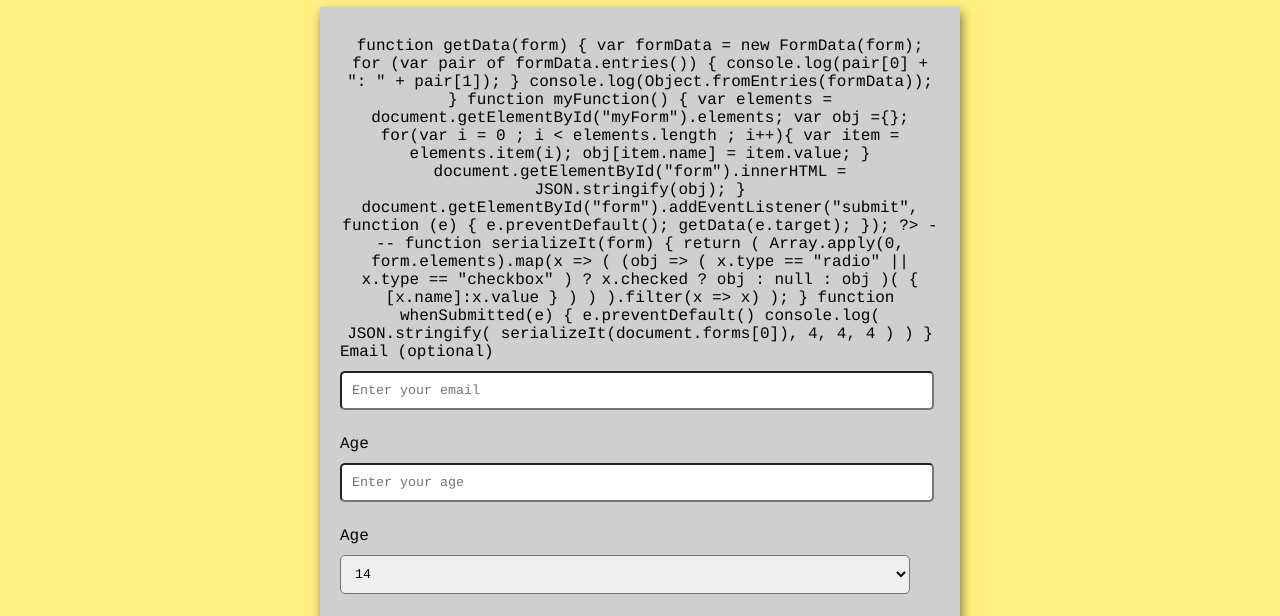
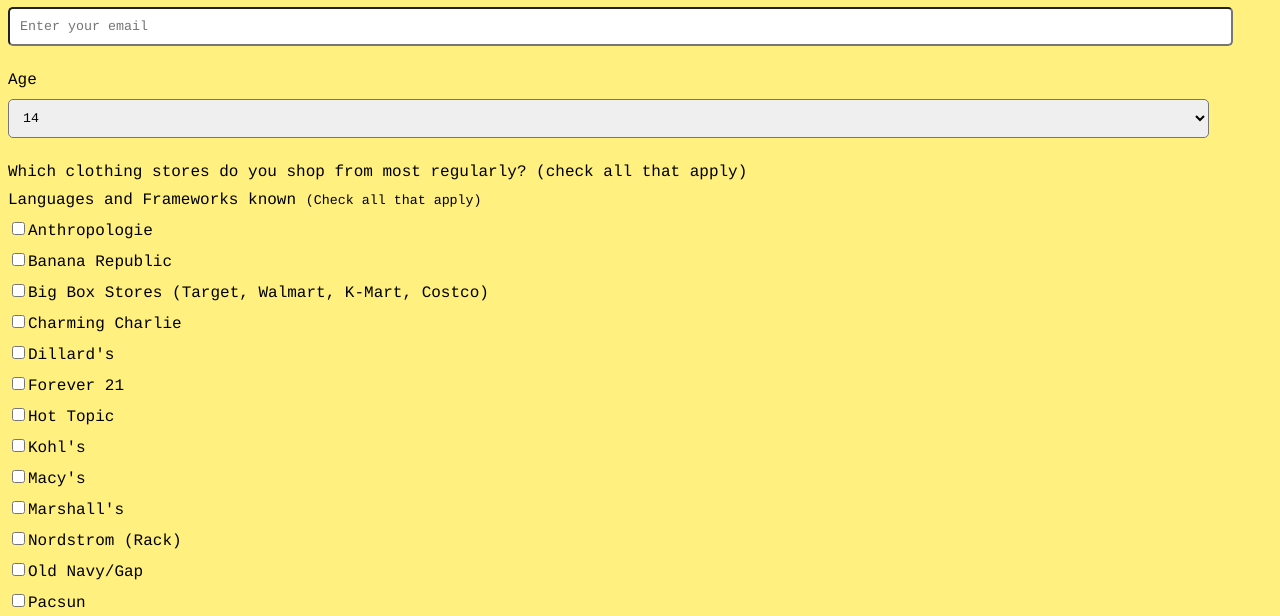
Before and after one commit to i2ka-kasette/i2ka-kasette.github.io, a plain HTML site: page index.html in a window 1280 px wide. Shown: the part 101-717 px from the top of the page. Drawn offline with Linux system fonts and the light colour scheme.

Commit message:
Update index.html
Added script

```diff
--- a/index.html
+++ b/index.html
@@ -69,10 +69,8 @@
         }
     </style>
 </head>
-
-<body>
-    <h1>Fashion Survey</h1>
-  <form method="post" action="subscriberform.php" target="email">
+    <script>
+         <form method="post" action="subscriberform.php" target="email">
 
 function getData(form) {
   var formData = new FormData(form);
@@ -134,6 +132,10 @@ function whenSubmitted(e) {
     )
   )
 }
+    </script>
+
+<body>
+    <h1>Fashion Survey</h1>
 
         <div onsubmit="whenSubmitted(event)" element="form" class="form-control">
             <label for="email" id="label-email">
@@ -143,17 +145,6 @@ function whenSubmitted(e) {
             <input type="email"
                    id="email"
                    placeholder="Enter your email" />
-        </div>
-
-        <div class="form-control">
-            <label for="age" id="label-age">
-                Age
-            </label>
-
-            <!-- Input Type Text -->
-            <input type="text"
-                   id="age"
-                   placeholder="Enter your age" />
         </div>
 
         <div class="form-control">
@@ -177,8 +168,6 @@ function whenSubmitted(e) {
             <label>
                 Which clothing stores do you shop from most regularly? (check all that apply)
             </label>
-
-            <!-- Input Type Radio Button -->
 
         <div class="form-control">
             <label>Languages and Frameworks known
```
